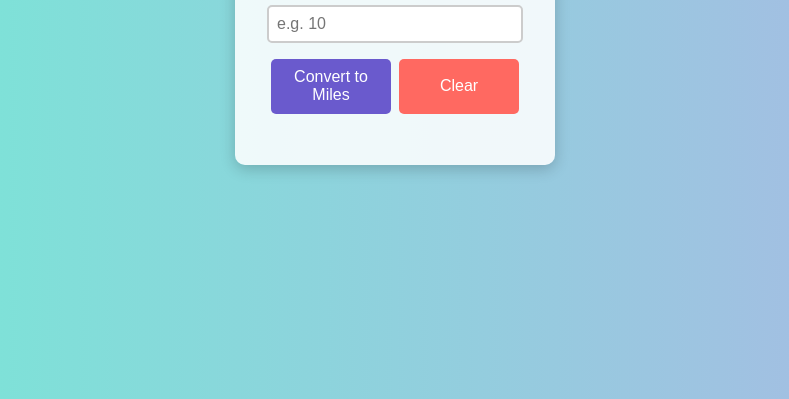
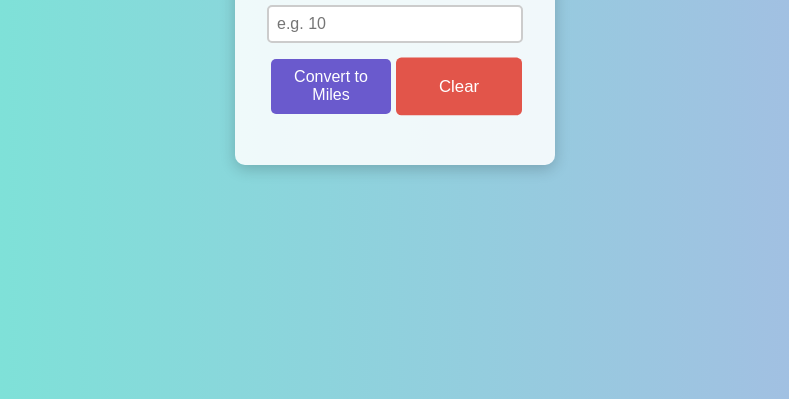
Before and after one commit to ThaerAlShamaseen/HOMEWORK, a plain HTML site: page index.html in a window 1280 px wide. In both pictures the pointer is over the button "Clear". Shown: the part 401-800 px from the top of the page, without its empty margins (245-1034 px from the left). Drawn offline with Linux system fonts and the light colour scheme.

Commit message:
Update styles.css

```diff
--- a/styles.css
+++ b/styles.css
@@ -80,6 +80,10 @@ button {
   color: white;
 }
 
+.clear:hover {
+  background-color: #e2554a;
+  transform: scale(1.05);
+}
 
 #result {
   margin-top: 1.2rem;
```
